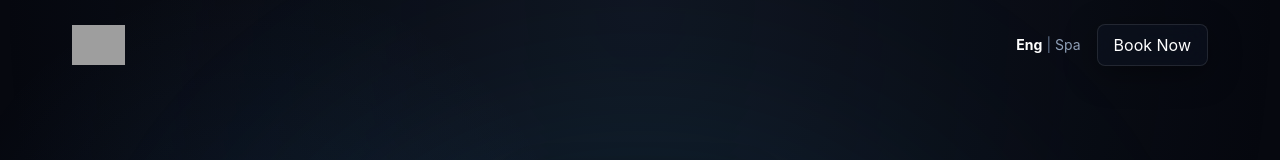
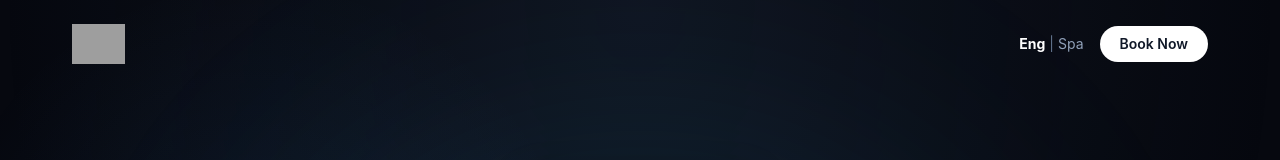
Before and after one commit to izzy2030/Queens-Auto-Brakes-Landing-Page, a React (Vite) app: page / in a window 1280 px wide. Shown: the top 160 px of the page. Built offline with nearby package versions, Linux system fonts and the light colour scheme; grey boxes are pictures that could not be loaded; a web font is replaced by a local one.

Commit message:
git commit

```diff
--- a/components/Navbar.tsx
+++ b/components/Navbar.tsx
@@ -42,7 +42,7 @@ const Navbar: React.FC<NavbarProps> = ({ lang, setLang, t }) => {
                   Spa
                 </button>
             </div>
-            <a href="#book" className="hidden sm:inline-block glass-card px-4 py-2 rounded-lg text-white hover:bg-white/10 transition">
+            <a href="#book" className="hidden sm:inline-block px-5 py-2 text-sm font-semibold bg-white text-gray-900 rounded-full hover:bg-gray-300 transition-colors">
               {t('bookNow')}
             </a>
         </div>
```
